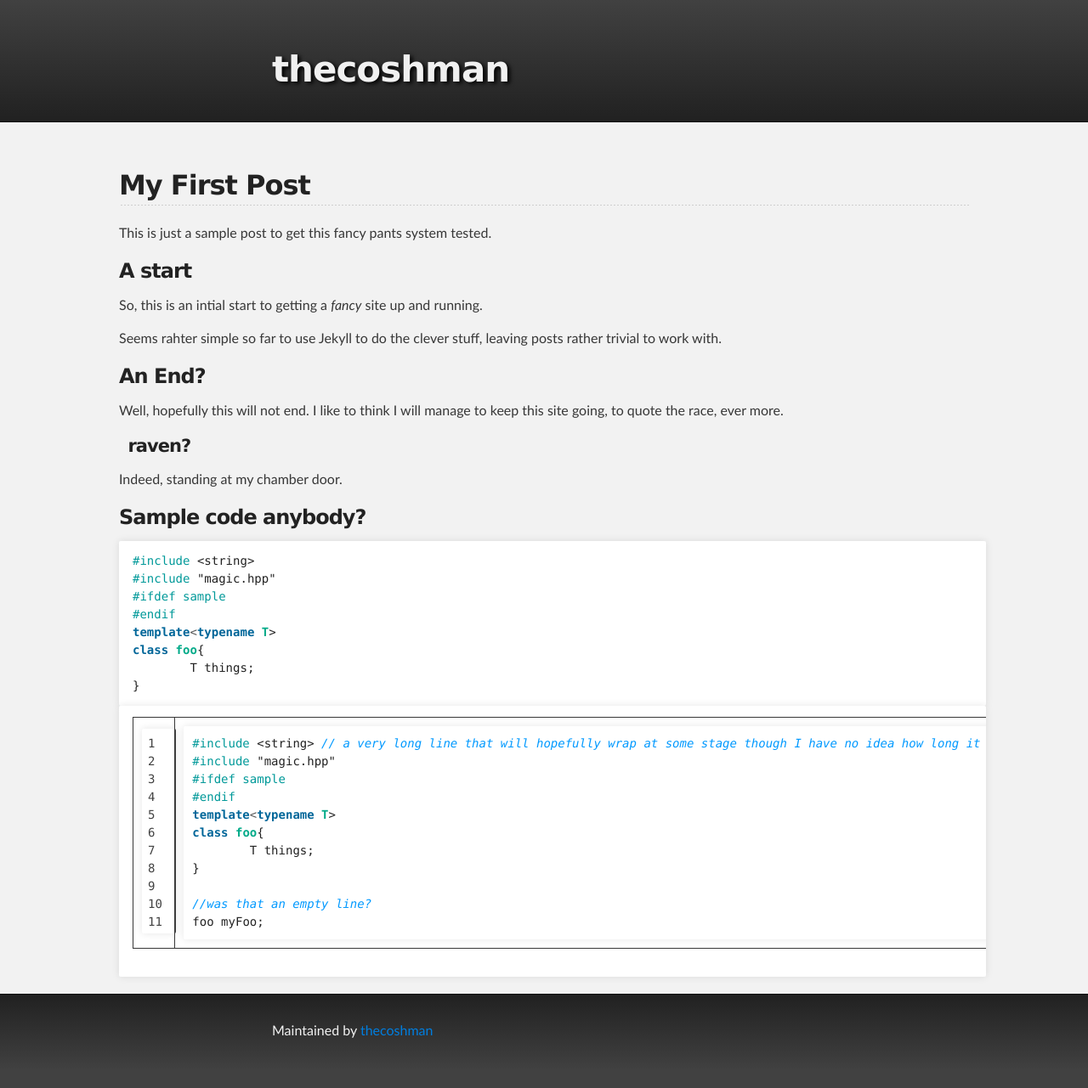
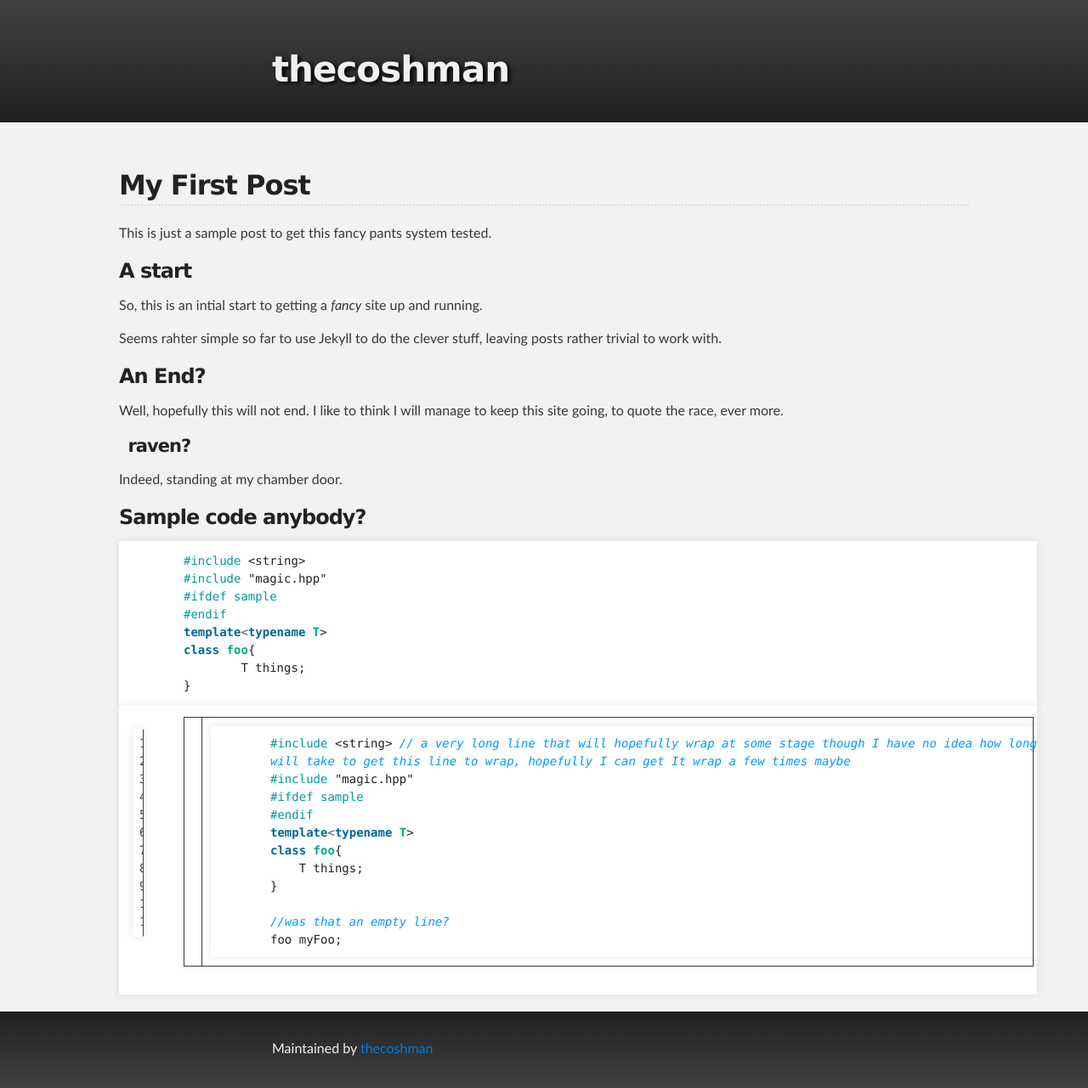
Before and after one commit to thecoshman/thecoshman.github.com, a Jekyll site: the page built from _posts/2013-07-17-sample-post.markdown, in a window 1280 px wide. Shown: the whole page at 85% size. Built offline with Jekyll 4.4.1, drawn with Linux system fonts in a browser that asks for light colours; before the commit the page ends 1260 px from its top, so only the background shows below that.

Commit message:
Updated css to wrap long lines in code samples and have line numbers match this correctly.

```diff
--- a/_posts/2013-07-17-sample-post.markdown
+++ b/_posts/2013-07-17-sample-post.markdown
@@ -41,7 +41,7 @@ class foo{
 #endif
 template<typename T>
 class foo{
-	T things;
+    T things;
 }
 
 //was that an empty line?
--- a/css/default.css
+++ b/css/default.css
@@ -3,8 +3,8 @@
 @import url(slate.css);
 
 html {
-     overflow-y: -moz-scrollbars-vertical;
-     overflow-y: scroll;
+  overflow-y: -moz-scrollbars-vertical;
+  overflow-y: scroll;
 }
 
 #header_wrap {
@@ -60,6 +60,7 @@ h4, h5, h6 {
   color: #414141;
   border-right: #414141 solid 1px;
   padding: 0.25em 0.25em 0.25em 0.5em;
+  margin-left: -5em;
   -webkit-user-select: none;
   -moz-user-select: none;
   -ms-user-select: none;
@@ -71,6 +72,14 @@ h4, h5, h6 {
   padding-top: 0.5em;
 }
 
-.lineno:flast-of-type {
-  passing-bottom: 0.5em;
+.lineno:last-of-type {
+  padding-bottom: 0.5em;
 }
+
+pre {
+  padding-left: 5em;
+}
+
+span {
+  white-space: pre-wrap;
+}
```
